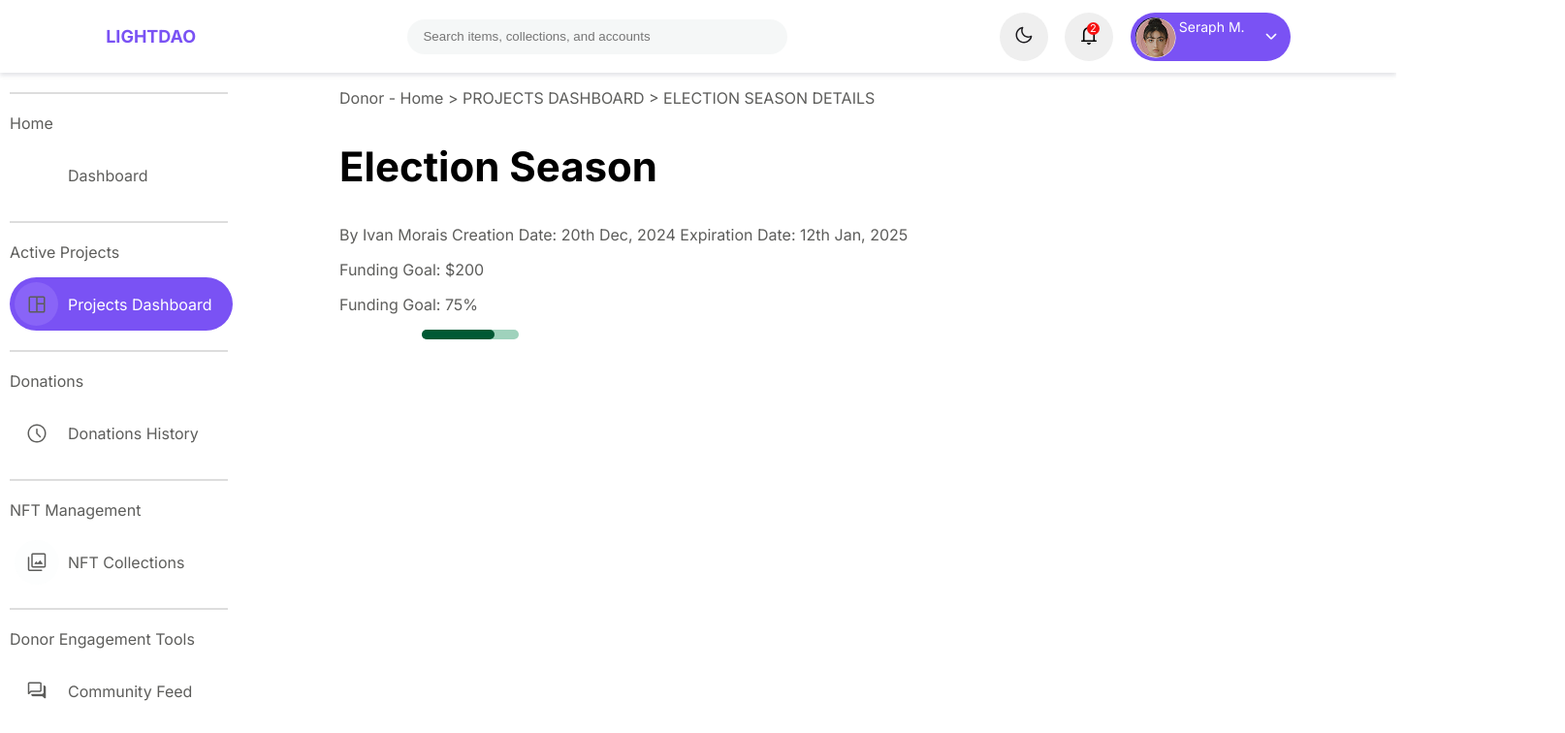
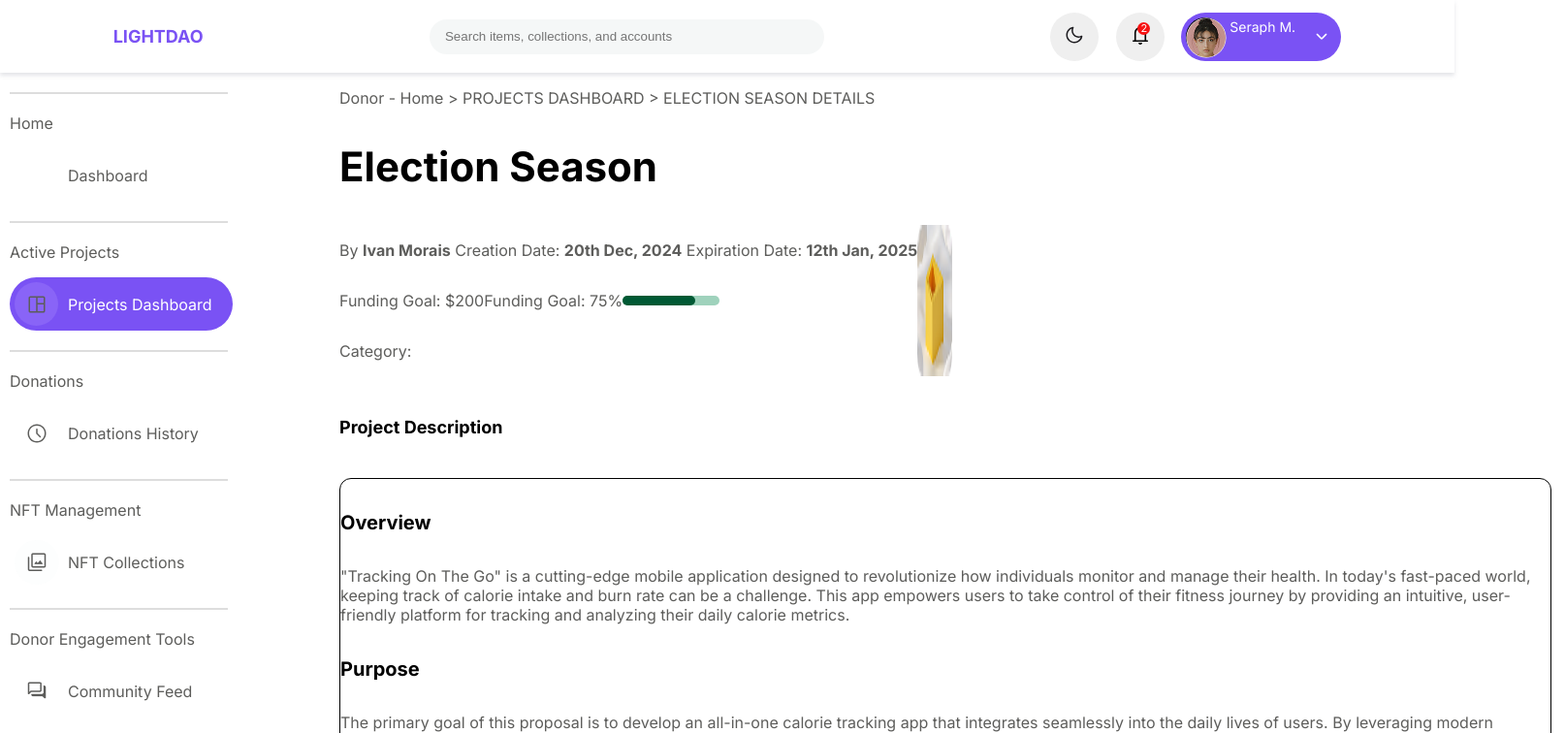
Before and after one commit to Lightdao/LightDAO-Main, a React (Vite) app: page /Donor01A in a window 1280 px wide. Both pictures are taken after a click on the button 1050 px from the left and 397 px from the top of the page. Shown: the top 756 px of the page at 97% size, 1614 px wide, since content can reach past the window. Built offline with nearby package versions, Linux system fonts and the light colour scheme.

Commit message:
most of the basic content for the page without styling

```diff
--- a/src/components/DonorHeader.tsx
+++ b/src/components/DonorHeader.tsx
@@ -8,7 +8,7 @@ export const HeaderBar: React.FC<{}> = () => {
             <div className="user-stuff">
                 <button className="moon"><img src="/dark_mode.svg" alt="moon" /></button>
                 <NotificationBell />
-                <div className="profile">
+                <div className="profile rounded-purple-button">
                     <div className="profile-picture">
                         <img src="main profile.png" alt="profile picture" />
                     </div>
--- a/src/pages/Donor.css
+++ b/src/pages/Donor.css
@@ -2,10 +2,12 @@
     font-family: 'Inter', sans-serif;
     background-color: #ffffff;
     width: 100%;
-    min-width: 1440px;
+    min-width: 1500px;
     margin: 0 auto;
     padding: 0;
 }
+
+/*general styles*/
 
 h1 {
     font-size: 42px;
@@ -37,6 +39,18 @@ hr {
   margin: 20px 10px;
   width: 90%;
 }
+
+p {
+    color: #5D5D5B;
+}
+
+.rounded-purple-button {
+    border-radius: 999px;
+    background-color: #7A52F4;
+    color: #FFFFFF;
+}
+
+/*donor header bar*/
 
 .logo {
   font-weight: bold;
@@ -96,8 +110,6 @@ hr {
 .profile {
     width: 160px;
     height: 50px;
-    border-radius: 50px;
-    background-color: #7A52F4;
     display: flex;
     align-items: center;
     padding-left: 5px;
@@ -135,10 +147,6 @@ header {
     align-items: center;
     height: 75px;
     box-shadow: 0 3px 4px rgba(153, 155, 168, 0.25);
-}
-
-p {
-    color: #5D5D5B;
 }
 
 button:hover {
@@ -458,6 +466,7 @@ footer div h6 {
 }
 
 /*side bar*/
+
 .side-bar {
     width: 100%;
 }
@@ -567,3 +576,23 @@ footer div h6 {
 .left-horizontal-arrow {
     transform: rotate(180deg);
 }
+
+/*Individual Project Information*/
+
+.project-info {
+    font-weight: bold;
+}
+
+.project-funding {
+    display: flex;
+    align-items: center;
+}
+
+.project-data {
+    display: flex;
+}
+
+.project-description {
+    border: 1px solid #000;
+    border-radius: 12px;
+}
--- a/src/pages/Donor01A.tsx
+++ b/src/pages/Donor01A.tsx
@@ -276,14 +276,123 @@ const SpecificProject: React.FC<ProjectDetails> = ({projectData}) => {
             <section>
                 <p>Donor - Home &gt; PROJECTS DASHBOARD &gt; {projectData.projectName.toUpperCase()} DETAILS</p>
                 <h1>{projectData.projectName}</h1>
-                <p>
-                    By <span>{projectData.owner}</span> Creation Date: <span>{projectData.dateCreated}</span> Expiration Date: <span>{projectData.expirationDate}</span>
-                </p>
+                <div className="project-data">
+                    <div>
+                        <p>
+                            By <span className="project-info">{projectData.owner}</span> Creation Date: <span className="project-info">{projectData.dateCreated}</span> Expiration Date: <span className="project-info">{projectData.expirationDate}</span>
+                        </p>
+                        <div className="project-funding">
+                            <p>Funding Goal: $200</p>
+                            <div></div>
+                            <p>Funding Goal: {projectData.progress}%</p>
+                            <div className="progress-bar"><div className="progress-made" style={{width: projectData.progress}}></div></div>
+                        </div>
+                        <p>Category:</p>
+                    </div>
+                    <img src={projectData.imageIcon} alt="project image icon" />
+                </div>
+                <h6>Project Description</h6>
+                <div className="project-description">
+                    <h5>Overview</h5>
+                    <p>
+                        "Tracking On The Go" is a cutting-edge mobile application designed to
+                        revolutionize how individuals monitor and manage their health.
+                        In today's fast-paced world, keeping track of calorie intake and
+                        burn rate can be a challenge. This app empowers users to take control
+                        of their fitness journey by providing an intuitive, user-friendly platform
+                        for tracking and analyzing their daily calorie metrics.
+                    </p>
+                    <h5>Purpose</h5>
+                    <p>
+                        The primary goal of this proposal is to develop an all-in-one calorie
+                        tracking app that integrates seamlessly into the daily lives of users.
+                        By leveraging modern technology, "Tracking On The Go" will enable users
+                        to make informed decisions about their nutrition and activity levels, leading
+                        to healthier lifestyles and better fitness outcomes.
+                    </p>
+                </div>
+                <h6>Attachments</h6>
+                <div className="attachment-names-row">
+
+                </div>
+            </section>
+
+            <hr />
+
+            <section>
                 <div>
-                    <p>Funding Goal: $200</p>
-                    <div></div>
-                    <p>Funding Goal: {projectData.progress}%</p>
-                    <div className="cell"><div className="progress-bar"><div className="progress-made" style={{width: projectData.progress}}></div></div></div>
+                    <button>GO BACK</button>
+                    <div>
+                        <button>SHARE</button>
+                        <button>DONATE</button>
+                    </div>
+                </div>
+            </section>
+
+            <hr />
+
+            <section>
+                <h6>Project Updates</h6>
+                <p>Timely updates and correspondence of the active project by the Project Owner...</p>
+                {/* may change this later */}
+                <div className="tables">
+                    <div className="table-body">
+                        <div className="table-rows">
+                            <img className="cell" src="" alt="" />
+                            <p className="cell">The prototype for the app is complete. Testing should begin next week</p>
+                            <p className="cell">08:30:39 | 27th Dec, 2024</p>
+                            <div className="cell">
+                                <p>15</p>
+                                <img src="" alt="" />
+                            </div>
+                            <img src="" alt="" />
+                        </div>
+                        <div className="table-rows">
+                            <img className="cell" src="" alt="" />
+                            <p className="cell">Fundraising has reached 70% of its target goal</p>
+                            <p className="cell">22:01:17 | 15th Dec, 2024</p>
+                            <div className="cell">
+                                <p>5</p>
+                                <img src="" alt="" />
+                            </div>
+                            <img src="" alt="" />
+                        </div>
+                    </div>
+                </div>
+                <a href="">See more updates...</a>
+            </section>
+
+            <hr />
+
+            <section>
+                <h6>Donation Perks & Benefits</h6>
+                <p>Awesome gifts that accompany project donation...</p>
+                <div>
+                    <div>
+                        <div></div>
+                        <input type="checkbox" name="" id="" />
+                    </div>
+                    <img src="" alt="" />
+                    <div>
+                        <h6>Lion of Judah</h6>
+                        <p>Unlock with a donation of $50+</p>
+                        <div>
+                            <img src="" alt="" />
+                        </div>
+                    </div>
+                </div>
+            </section>
+
+            <hr />
+
+            <section>
+                <h6>Project Owner History</h6>
+                <div>
+                    <img src="" alt="" />
+                    <p>Date Joined: <span>03rd May, 2024</span></p>
+                </div>
+                <div>
+
                 </div>
             </section>
         </div>
```
